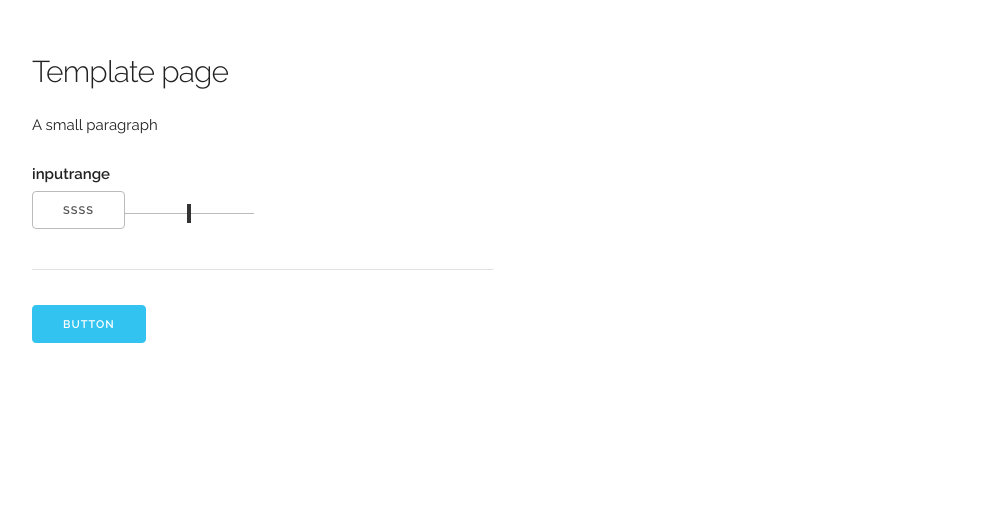
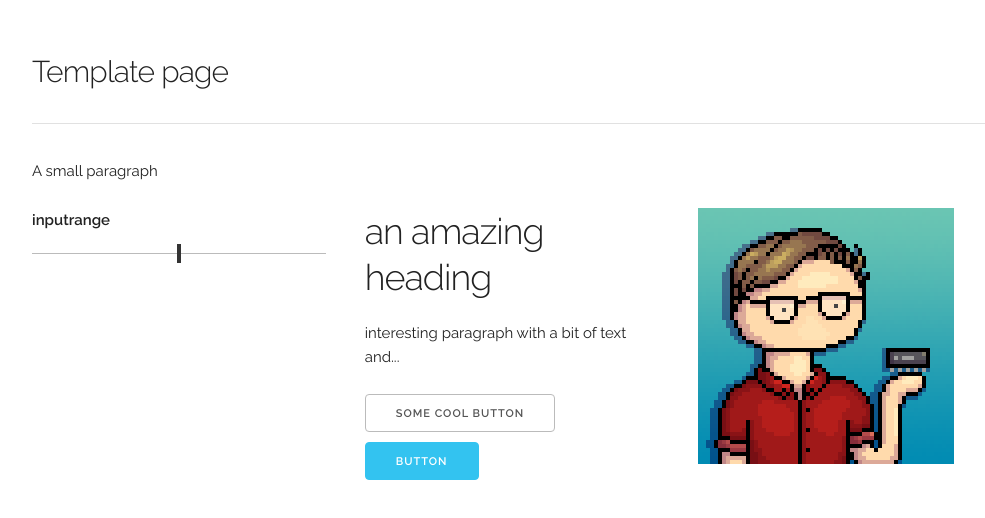
Before and after one commit to missing-user/web_template, a plain HTML site: page index.html in a window 1280 px wide. Shown: the part 188-706 px from the top of the page, without its empty margins (128-1113 px from the left). Drawn offline with Linux system fonts and the light colour scheme.

Commit message:
input range covers width and better defaulttemplate

```diff
--- a/css/skeleton.css
+++ b/css/skeleton.css
@@ -229,6 +229,7 @@ input[type="range"]  {
   display: inline-block;
   background-color: #bbb;
   height: 1px;
+  width: 100%;
   margin: 0 auto;
   outline: none;
 }
--- a/index.html
+++ b/index.html
@@ -16,16 +16,32 @@
   <body>
     <div class="container">
       <div class="row">
-        <div class="one-half column" style="margin-top: 25%">
+        <div class="column" style="margin-top: 25%">
           <h4>Template page</h4>
+          <hr>
           <p>A small paragraph</p>
+        </div>
+      </div>
+
+      <div class="row">
+        <div class="one-third column">
           <label for="inputrange">inputrange</label>
-          <button type="button" name="button">ssss</button><input id="inputrange" type="range" name="" value="">
-          <hr>
+          <input id="inputrange" type="range" name="" value="">
+        </div>
+        <div class="one-third column">
+          <h3>an amazing heading</h3>
+          <p>interesting paragraph with a bit of text and...</p>
+          <button type="button" name="button">some cool button</button>
           <button type="button" class="button-primary" name="button">button</button>
+
+        </div>
+        <div class="one-third column">
+          <img src="images/favicon.png" class="u-max-full-width" alt="and a fun image">
         </div>
       </div>
     </div>
-    <script type="text/javascript" src="script.js"></script>
-  </body>
+  </div>
+</div>
+<script type="text/javascript" src="script.js"></script>
+</body>
 </html>
```
